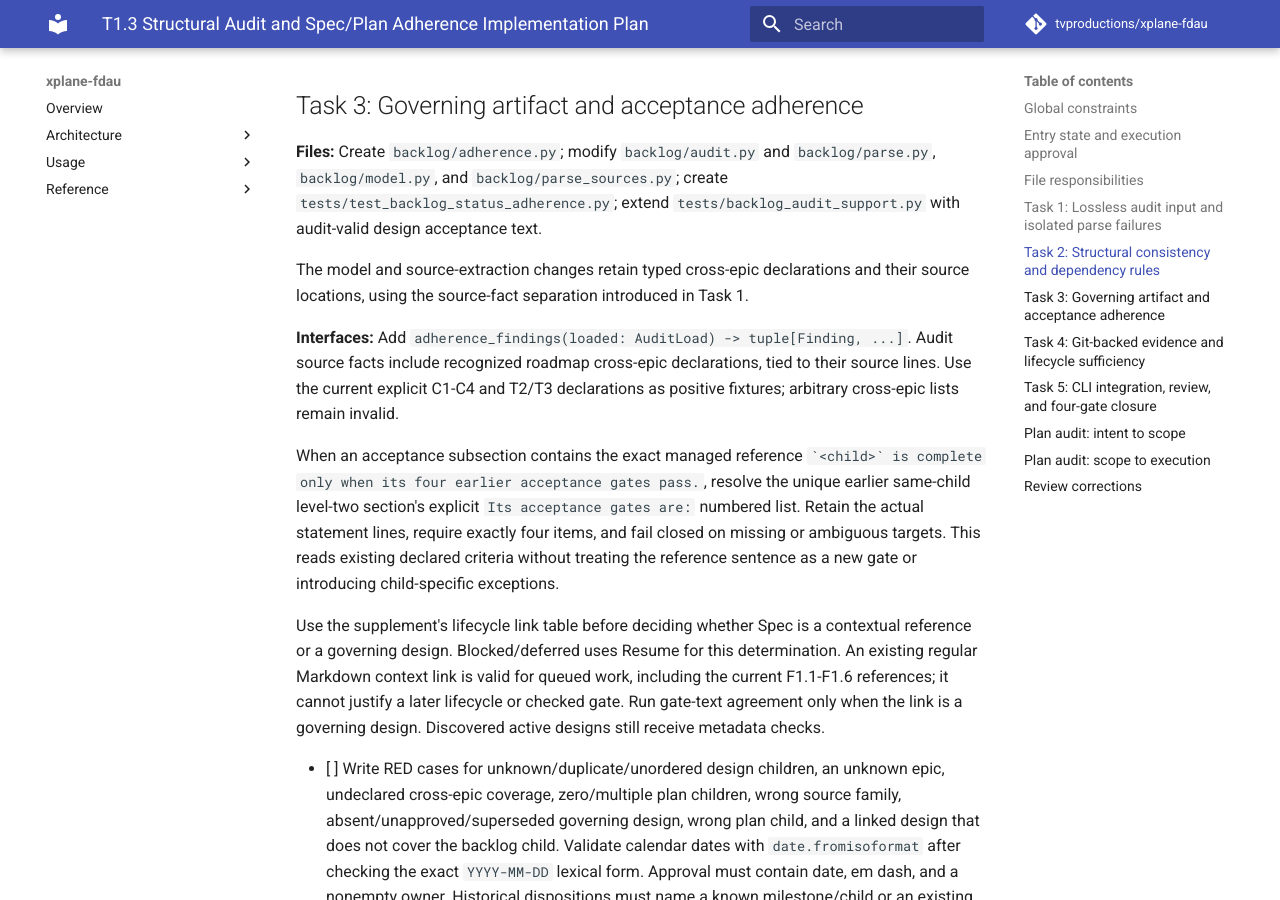
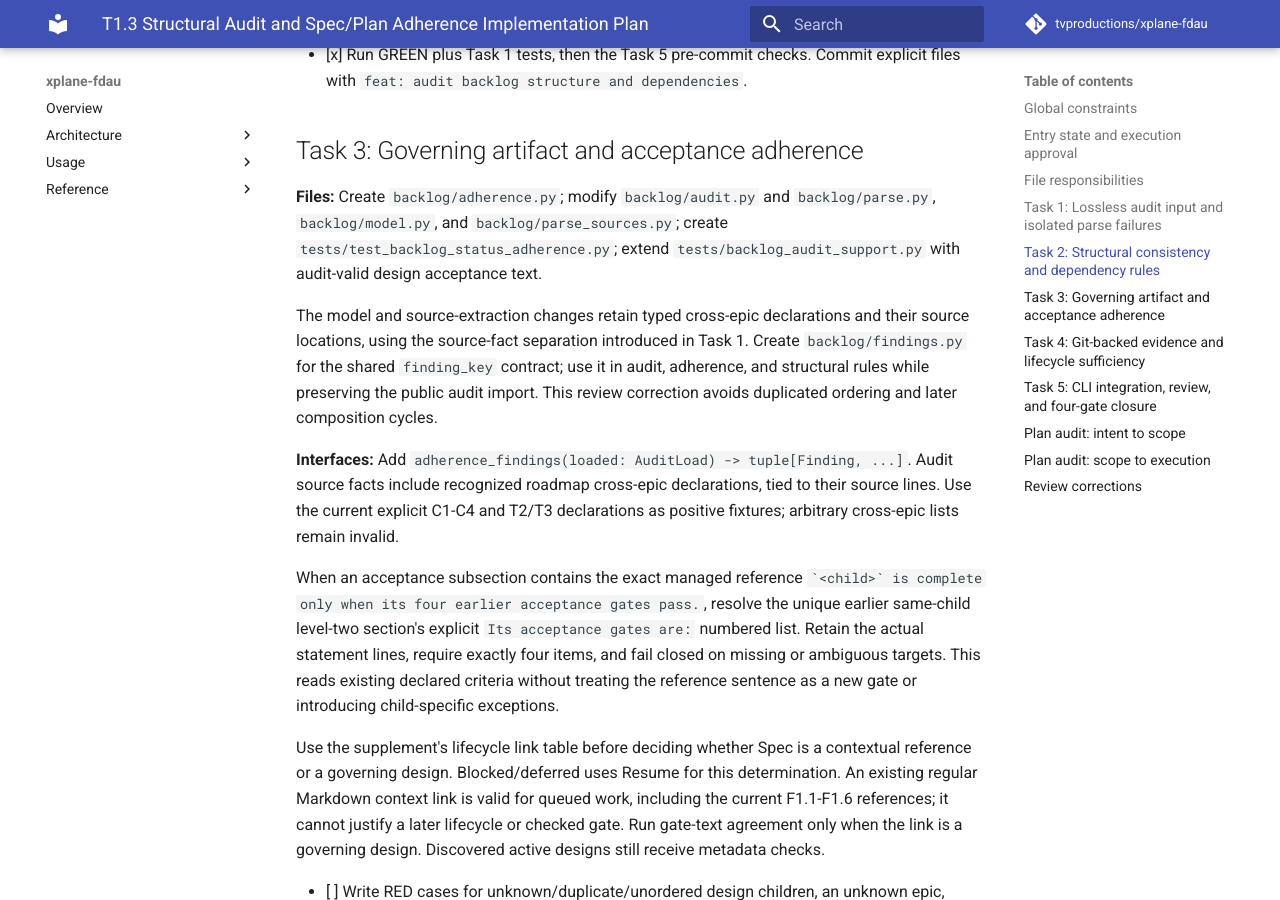
Before and after one commit to tvproductions/xplane-fdau, an MkDocs documentation site: the page built from docs/superpowers/plans/2026-09-05-t1-3-structural-audit.md, in a window 1280 px wide and 900 px high, scrolled down 6136 px. Built offline with MkDocs 1.6.1 and Material for MkDocs 9.7.7, drawn with Linux system fonts in a browser that asks for light colours; comment, search, counter and statistics services are not loaded; some of the changed text lies outside the part shown.

Commit message:
docs: centralize audit finding order contract

```diff
--- a/docs/superpowers/plans/2026-09-05-t1-3-structural-audit.md
+++ b/docs/superpowers/plans/2026-09-05-t1-3-structural-audit.md
@@ -83,6 +83,7 @@ All implementation paths in the table are relative to
 | `backlog/evidence.py` (new) | Contained regular-file and index/HEAD evidence eligibility |
 | `backlog/audit.py` (new) | Independent loading, rule composition, finding sort |
 | `backlog/policy.py` (new) | Approved policy loading, historical admission data, evidence slot matrix |
+| `backlog/findings.py` (new) | Single shared deterministic finding-order key |
 | `backlog/report.py` | Findings and validity in existing human/JSON report |
 | `backlog_status.py` | `audit` command and audited status exit behavior |
 
@@ -250,6 +251,9 @@ Each test owns its temporary directory and mutations.
 
 The model and source-extraction changes retain typed cross-epic declarations
 and their source locations, using the source-fact separation introduced in Task 1.
+Create `backlog/findings.py` for the shared `finding_key` contract; use it in
+audit, adherence, and structural rules while preserving the public audit import.
+This review correction avoids duplicated ordering and later composition cycles.
 
 **Interfaces:** Add `adherence_findings(loaded: AuditLoad) -> tuple[Finding, ...]`.
 Audit source facts include recognized roadmap cross-epic declarations, tied
```
